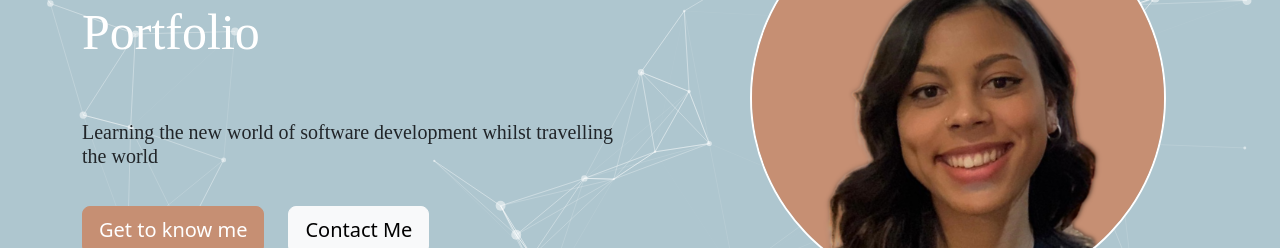
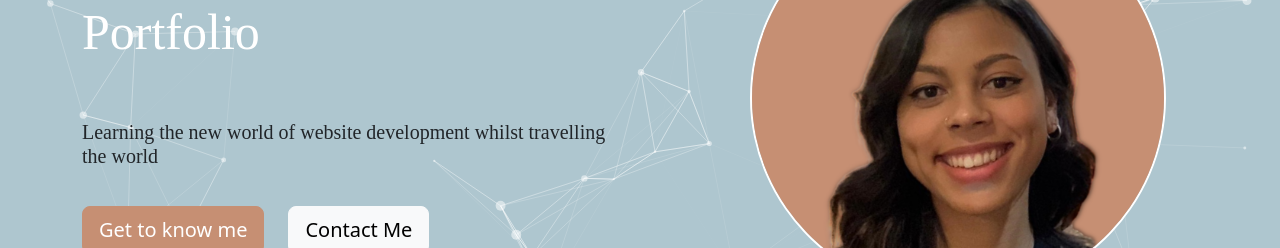
Before and after one commit to chinapicke/main_portfolio, a React (Create React App) app: page / in a window 1280 px wide. Shown: the part 278-526 px from the top of the page. Built offline with nearby package versions, Linux system fonts and the light colour scheme; a web font is replaced by a local one.

Commit message:
started README and changed wording of homepage

```diff
--- a/src/pages/Homepage.js
+++ b/src/pages/Homepage.js
@@ -45,7 +45,7 @@ function Homepage() {
             <Col sm={6} className='heroInfo'>
               <h1 className='name'>China Pickering</h1>
               <h2 className='headerSubheading'>Portfolio</h2>
-              <h3 className='phrase'>Learning the new world of software development whilst travelling the world</h3>
+              <h3 className='phrase'>Learning the new world of website development whilst travelling the world</h3>
               <Link to='/aboutme'>
                 <Button onClick={viewAbout} variant="primary" size='lg' className='AboutmeBtn me-4'>Get to know me</Button>
               </Link>
```
Also changed, not shown: 1 other file (tests, documents, lock files or other folders).
